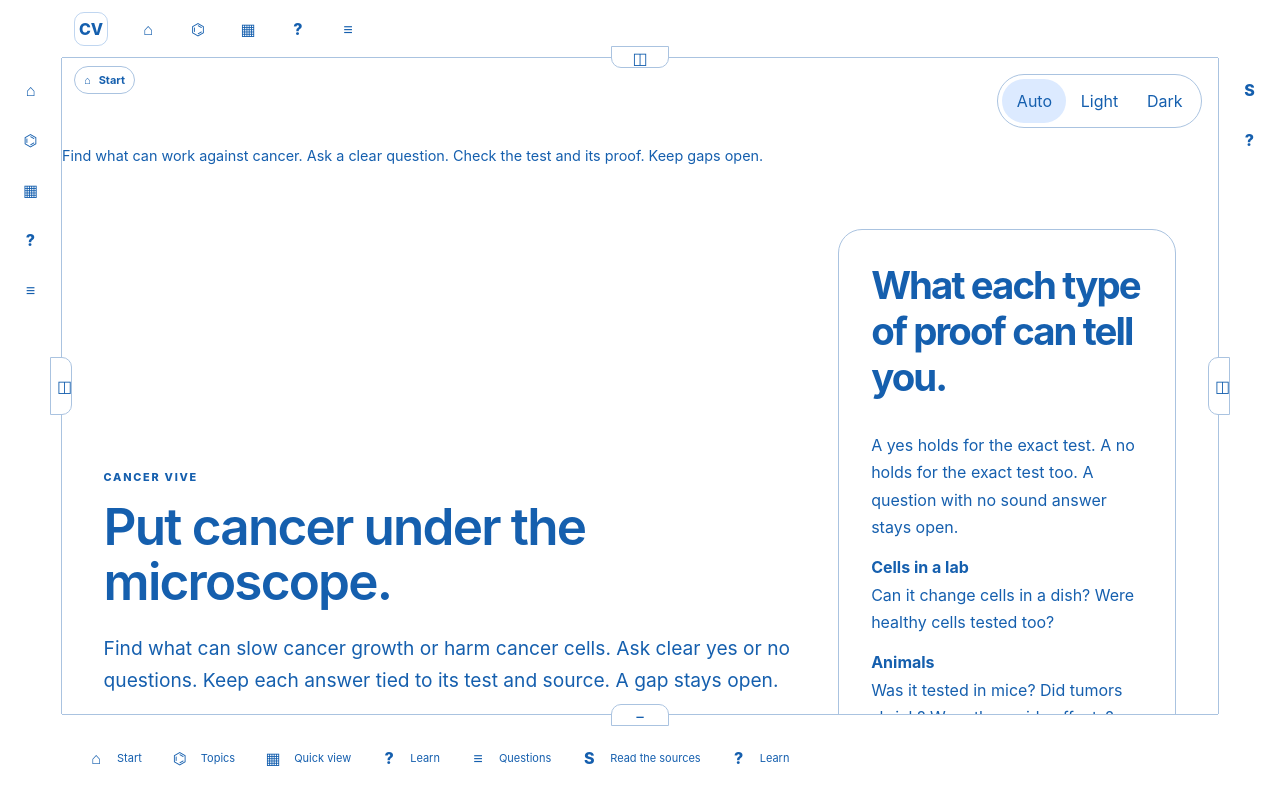
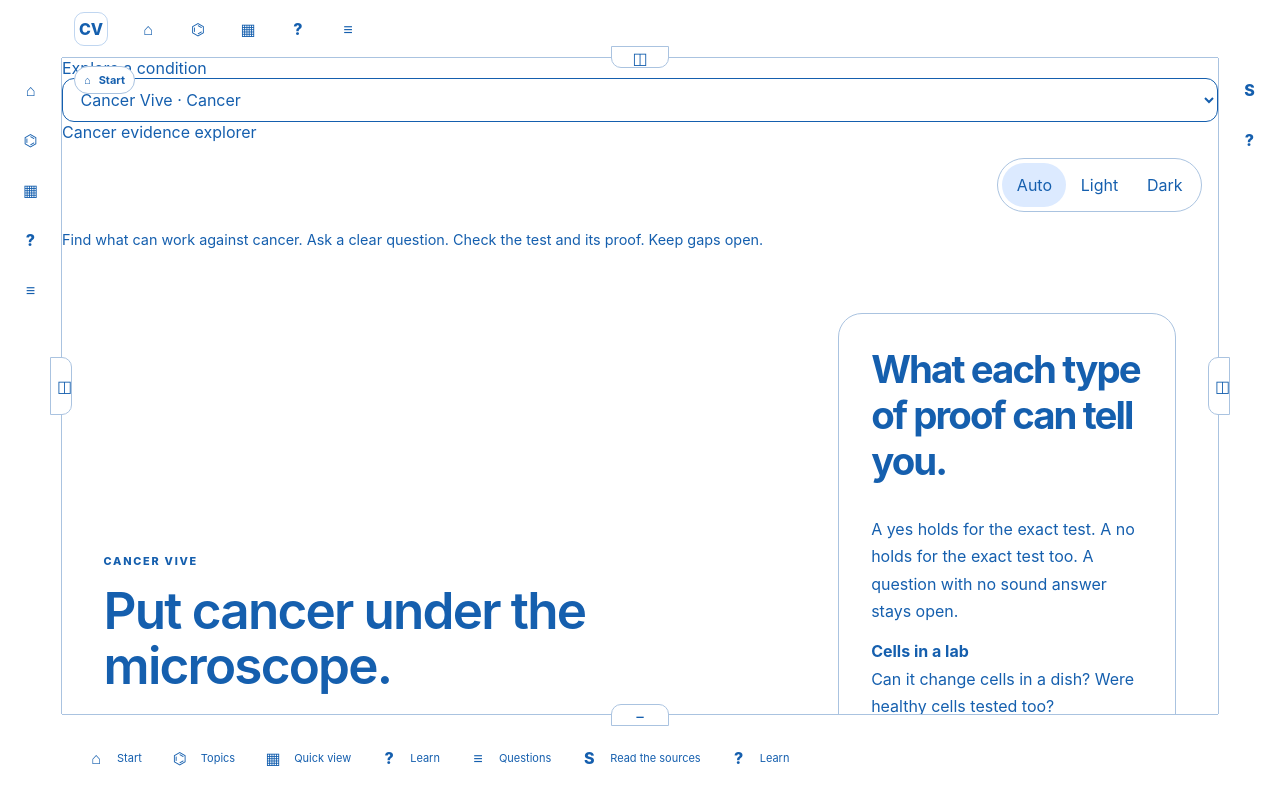
Before and after one commit to marvelousempire/cancer-vive, a React (Vite) app: page / in a window 1280 px wide. Shown: the top 798 px of the page. Built offline with nearby package versions, Linux system fonts and the light colour scheme.

Commit message:
feat(diabetes): switch subject without replacing cancer template

```diff
--- a/src/App.jsx
+++ b/src/App.jsx
@@ -1,6 +1,7 @@
 import React, { useEffect, useMemo, useState } from "react";
 import { content, evidenceItems, evidenceClasses, mechanismLabels, navItems } from "./data.js";
 import FrameworkShell from "./FrameworkShell.jsx";
+import DiabetesView from "./DiabetesView.jsx";
 import Corpus, { ResearchDocuments } from "./Corpus.jsx";
 import design from "../design-dna.profile.json";
 
@@ -128,15 +129,18 @@ export default function App() {
   const [view,setView] = useState(currentView);
   const [initialQuery,setInitialQuery] = useState("");
   const [theme,setTheme] = useState(() => { try { const saved=localStorage.getItem("cancer-vive.theme.v1"); return ["auto","light","dark"].includes(saved) ? saved : "auto"; } catch { return "auto"; } });
+  const [subject,setSubject] = useState(() => { try { return localStorage.getItem("cancer-vive.subject.v1") === "diabetes" ? "diabetes" : "cancer"; } catch { return "cancer"; } });
   const [compareIds,setCompareIds] = useState([]);
   const [compareOpen,setCompareOpen] = useState(false);
   useEffect(() => { const handle=() => setView(currentView()); window.addEventListener("hashchange",handle); return () => window.removeEventListener("hashchange",handle); },[]);
   const navigate = (next,query="") => { const target=validView(next); setInitialQuery(query); setView(target); window.location.hash=target; window.scrollTo({top:0,behavior:window.matchMedia("(prefers-reduced-motion: reduce)").matches ? "auto" : "smooth"}); };
   const changeTheme = (choice) => { setTheme(choice); try { localStorage.setItem("cancer-vive.theme.v1",choice); } catch {} };
+  const changeSubject = (next) => { const safe = next === "diabetes" ? "diabetes" : "cancer"; setSubject(safe); setCompareIds([]); setCompareOpen(false); setInitialQuery(""); try { localStorage.setItem("cancer-vive.subject.v1",safe); } catch {} };
   const toggleCompare = (id) => setCompareIds((current) => current.includes(id) ? current.filter((value) => value !== id) : current.length < 3 ? [...current,id] : current);
-  return <div className={"theme-root theme-" + theme} style={themeColors}><FrameworkShell activeView={view} onNavigate={navigate}><div className="site-shell">
+  return <div className={"theme-root theme-" + theme} style={themeColors}><FrameworkShell activeView={view} onNavigate={navigate} subject={subject}><div className="site-shell">
+    <div className="subject-control"><label htmlFor="subject-select">Explore a condition</label><select id="subject-select" value={subject} onChange={(e)=>changeSubject(e.target.value)}><option value="cancer">Cancer Vive · Cancer</option><option value="diabetes">Diabetes Vive · Diabetes</option></select><span role="status" aria-live="polite">{subject === "cancer" ? "Cancer evidence explorer" : "Diabetes education and evidence explorer"}</span></div>
     <div className="theme-control" role="group" aria-label={u.theme}>{["auto","light","dark"].map((choice) => <button key={choice} type="button" aria-pressed={theme===choice} onClick={() => changeTheme(choice)}>{u[choice]}</button>)}</div>
-    <p className="site-note">{u.scope}</p>
+    {subject === "cancer" ? <><p className="site-note">{u.scope}</p>
     <main className="page">
       {view === "dashboard" && <Dashboard onNavigate={navigate} />}
       {view === "mechanisms" && <Topics key={initialQuery} initialQuery={initialQuery} compareIds={compareIds} toggleCompare={toggleCompare} />}
@@ -147,6 +151,6 @@ export default function App() {
     {!!compareIds.length && <div className="compare-tray"><strong>{compareIds.length} {u.selected}</strong><div className="compare-actions"><button className="quiet-button" onClick={() => setCompareIds([])}>{u.clear}</button><button className="primary-button" onClick={() => setCompareOpen(true)}>{u.compare}</button></div><div className="compare-chips">{compareIds.map((id) => <button className="compare-chip" key={id} aria-label={u.remove + ": " + evidenceItems.find((item)=>item.id===id)?.name} onClick={()=>toggleCompare(id)}>{evidenceItems.find((item)=>item.id===id)?.name} ×</button>)}</div></div>}
     {compareOpen && <CompareModal ids={compareIds} onClose={() => setCompareOpen(false)} />}
     <footer className="footer"><span>{content.pages.footer}</span><span>{u.checked}</span><span>{u.version} {release.version}{release.dirty ? " · " + u.draft : ""}</span></footer>
-    <details className="expert-details release-details"><summary>{u.code}</summary><p>{release.commit}</p><a href="https://github.com/marvelousempire/cancer-vive" target="_blank" rel="noreferrer">{u.code} ↗</a></details>
+    <details className="expert-details release-details"><summary>{u.code}</summary><p>{release.commit}</p><a href="https://github.com/marvelousempire/cancer-vive" target="_blank" rel="noreferrer">{u.code} ↗</a></details></> : <DiabetesView view={view} navigate={navigate} />}
   </div></FrameworkShell></div>;
 }
```
